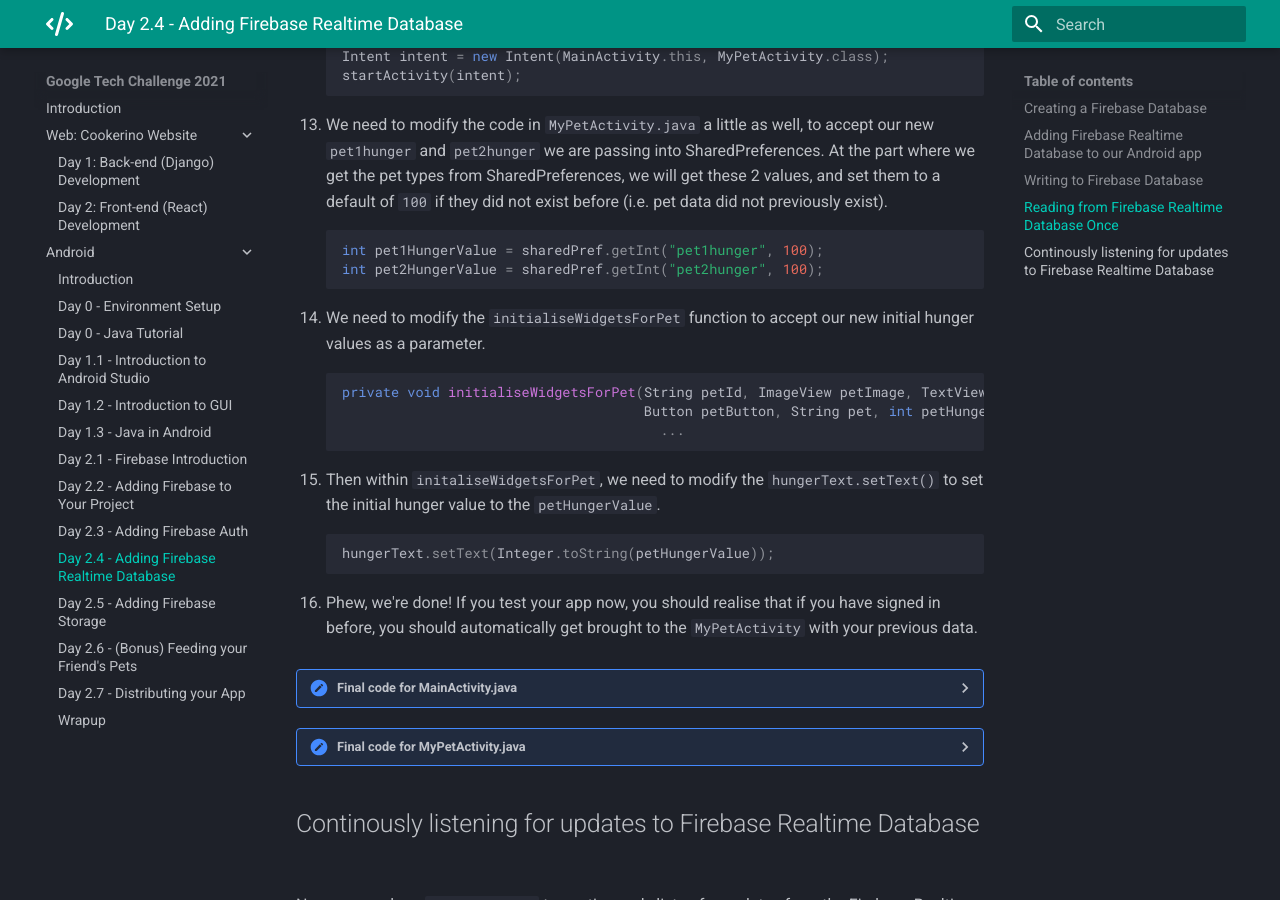
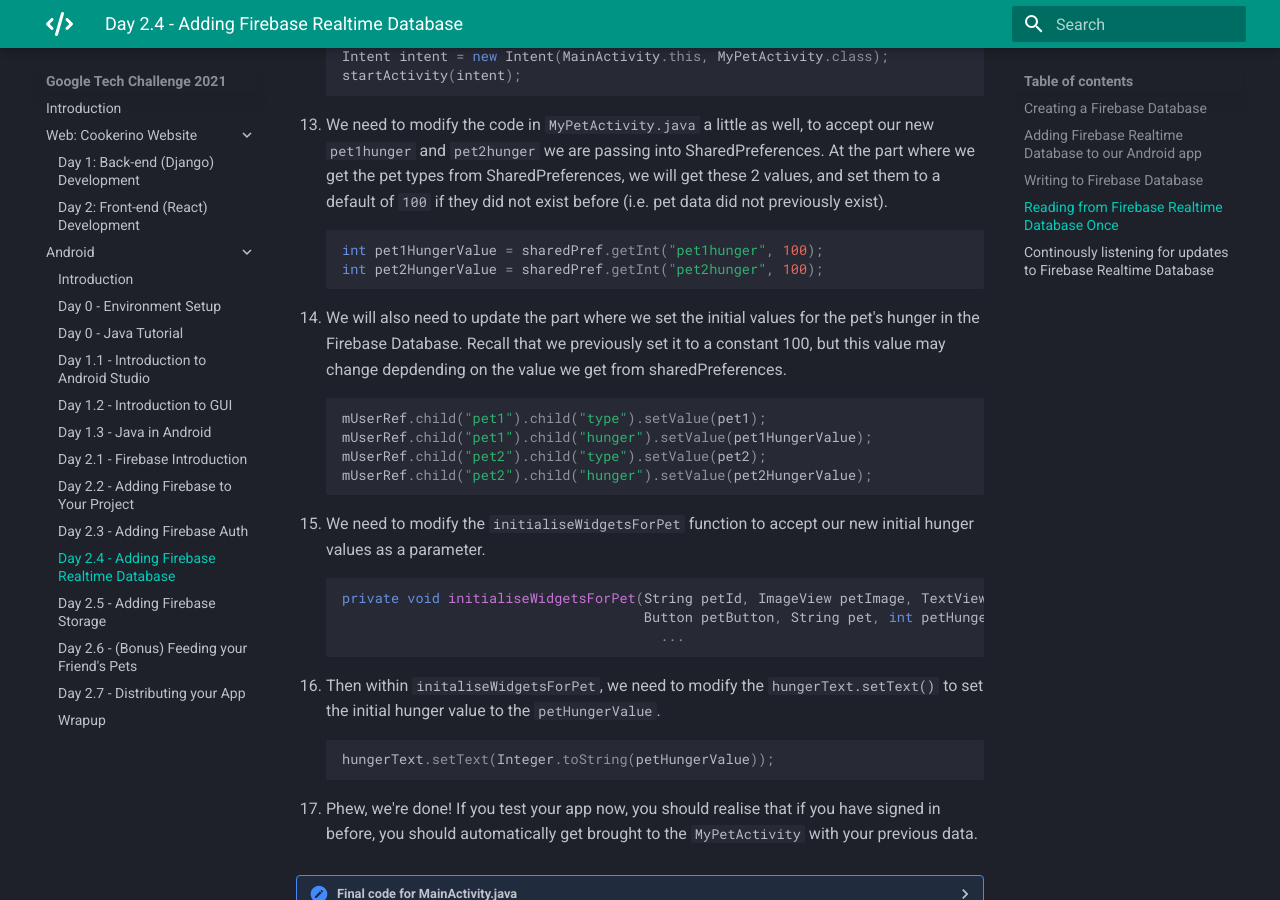
Before and after one commit to SHSR2001/3dcdsc.github.io, an MkDocs documentation site: the page built from docs/gtc/android/day2-firebase-db.md, in a window 1280 px wide and 900 px high, scrolled down 6587 px. Built offline with MkDocs 1.6.1 and Material for MkDocs 9.7.7, drawn with Linux system fonts in a browser that asks for light colours; some of the changed text lies outside the part shown.

Commit message:
update mistakes from session 2

````diff
--- a/docs/gtc/android/day2-firebase-db.md
+++ b/docs/gtc/android/day2-firebase-db.md
@@ -307,7 +307,16 @@ Let's start!
     int pet2HungerValue = sharedPref.getInt("pet2hunger", 100);
     ```
 
-14. We need to modify the `initialiseWidgetsForPet` function to accept our new initial hunger values as a parameter.
+14. We will also need to update the part where we set the initial values for the pet's hunger in the Firebase Database. Recall that we previously set it to a constant 100, but this value may change depdending on the value we get from sharedPreferences.
+
+    ```java
+    mUserRef.child("pet1").child("type").setValue(pet1);
+    mUserRef.child("pet1").child("hunger").setValue(pet1HungerValue);
+    mUserRef.child("pet2").child("type").setValue(pet2);
+    mUserRef.child("pet2").child("hunger").setValue(pet2HungerValue);
+    ```
+
+15. We need to modify the `initialiseWidgetsForPet` function to accept our new initial hunger values as a parameter.
 
     ```java
     private void initialiseWidgetsForPet(String petId, ImageView petImage, TextView hungerText,
````
Also changed, not shown: other parts of docs/gtc/android/day2-firebase-db.md (+3 -3 lines).
